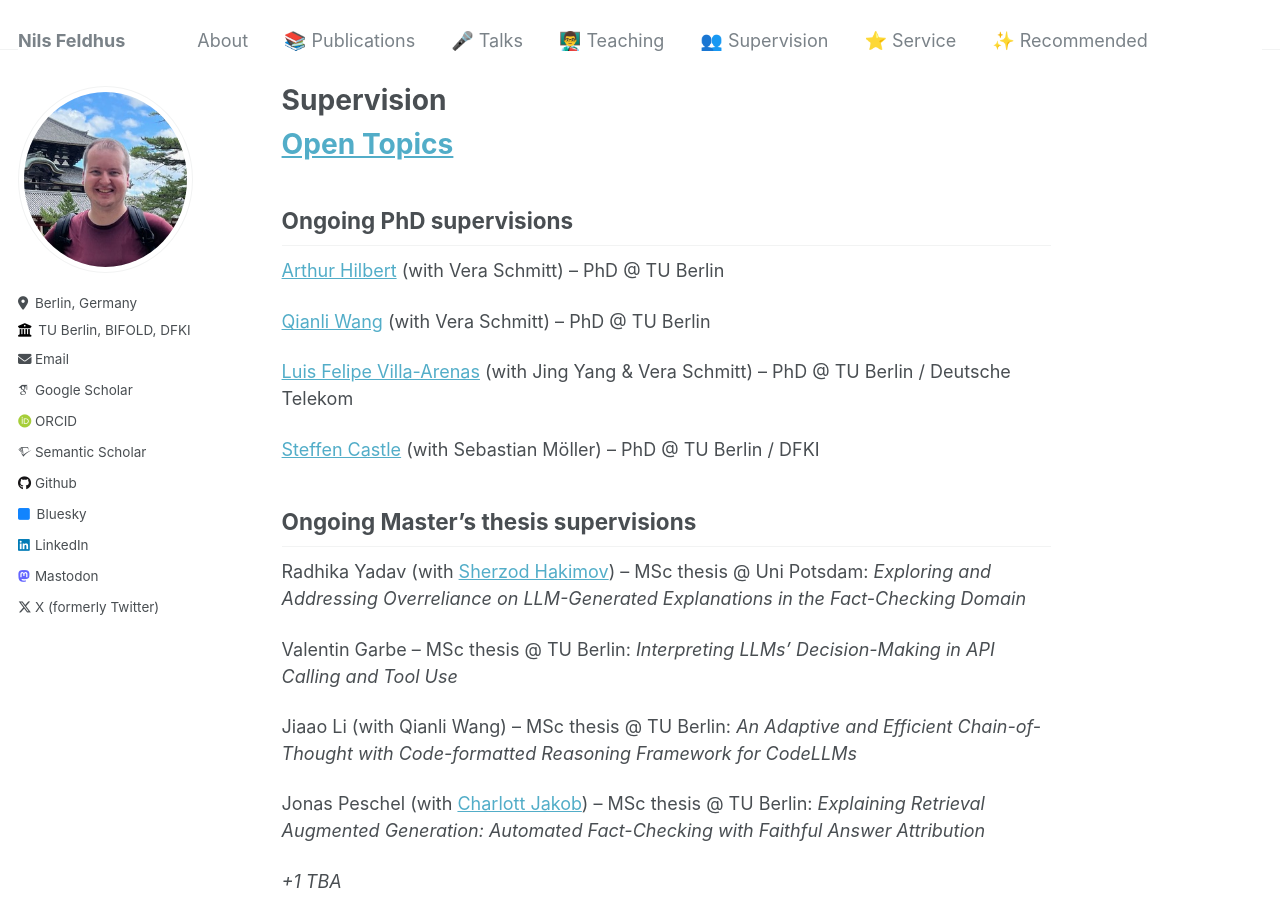
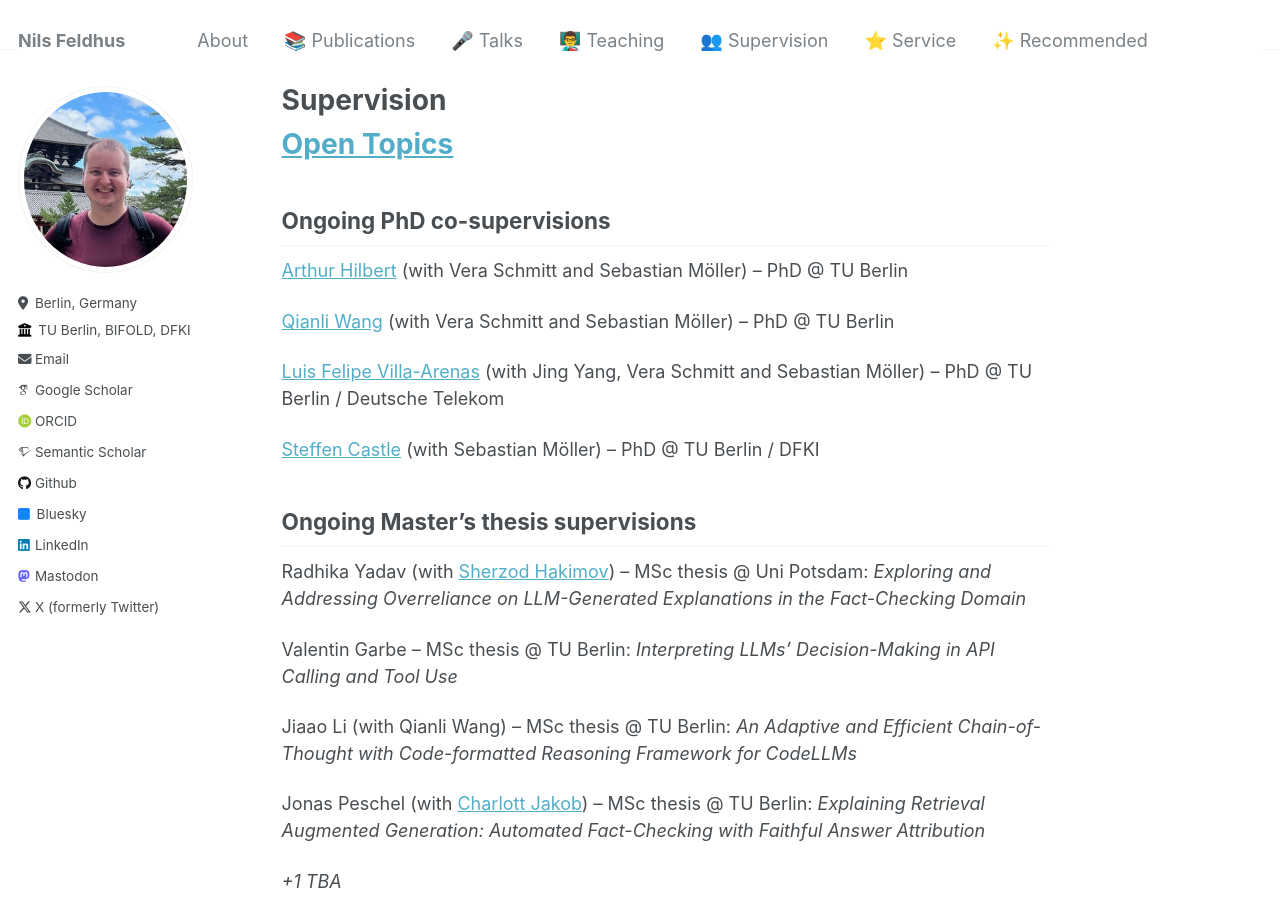
Before and after one commit to nfelnlp/nfelnlp.github.io, a Jekyll site: the page built from supervision/index.md, in a window 1280 px wide and 900 px high. Built offline with Jekyll 4.4.1, drawn with Linux system fonts in a browser that asks for light colours; some web fonts are replaced.

```diff
--- a/supervision/index.md
+++ b/supervision/index.md
@@ -7,12 +7,12 @@ title: "Supervision"
 
 # [Open Topics](./topics.md)
 
-## Ongoing PhD supervisions
-[Arthur Hilbert](https://xplainlp.github.io/authors/arthur-hilbert/) (with Vera Schmitt) – PhD @ TU Berlin
+## Ongoing PhD co-supervisions
+[Arthur Hilbert](https://xplainlp.github.io/authors/arthur-hilbert/) (with Vera Schmitt and Sebastian Möller) – PhD @ TU Berlin
 
-[Qianli Wang](https://xplainlp.github.io/authors/qianli-wang/) (with Vera Schmitt) – PhD @ TU Berlin
+[Qianli Wang](https://xplainlp.github.io/authors/qianli-wang/) (with Vera Schmitt and Sebastian Möller) – PhD @ TU Berlin
 
-[Luis Felipe Villa-Arenas](https://xplainlp.github.io/authors/luis-felipe-villa-arenas/) (with Jing Yang & Vera Schmitt) – PhD @ TU Berlin / Deutsche Telekom
+[Luis Felipe Villa-Arenas](https://xplainlp.github.io/authors/luis-felipe-villa-arenas/) (with Jing Yang, Vera Schmitt and Sebastian Möller) – PhD @ TU Berlin / Deutsche Telekom
 
 [Steffen Castle](https://dfki-nlp.github.io/authors/steffen-castle/) (with Sebastian Möller) – PhD @ TU Berlin / DFKI
 
```
Also changed, not shown: index.md (+6 -1 lines), publications/index.md (+7 -7 lines), supervision/topics.md (+1 -0 lines).
